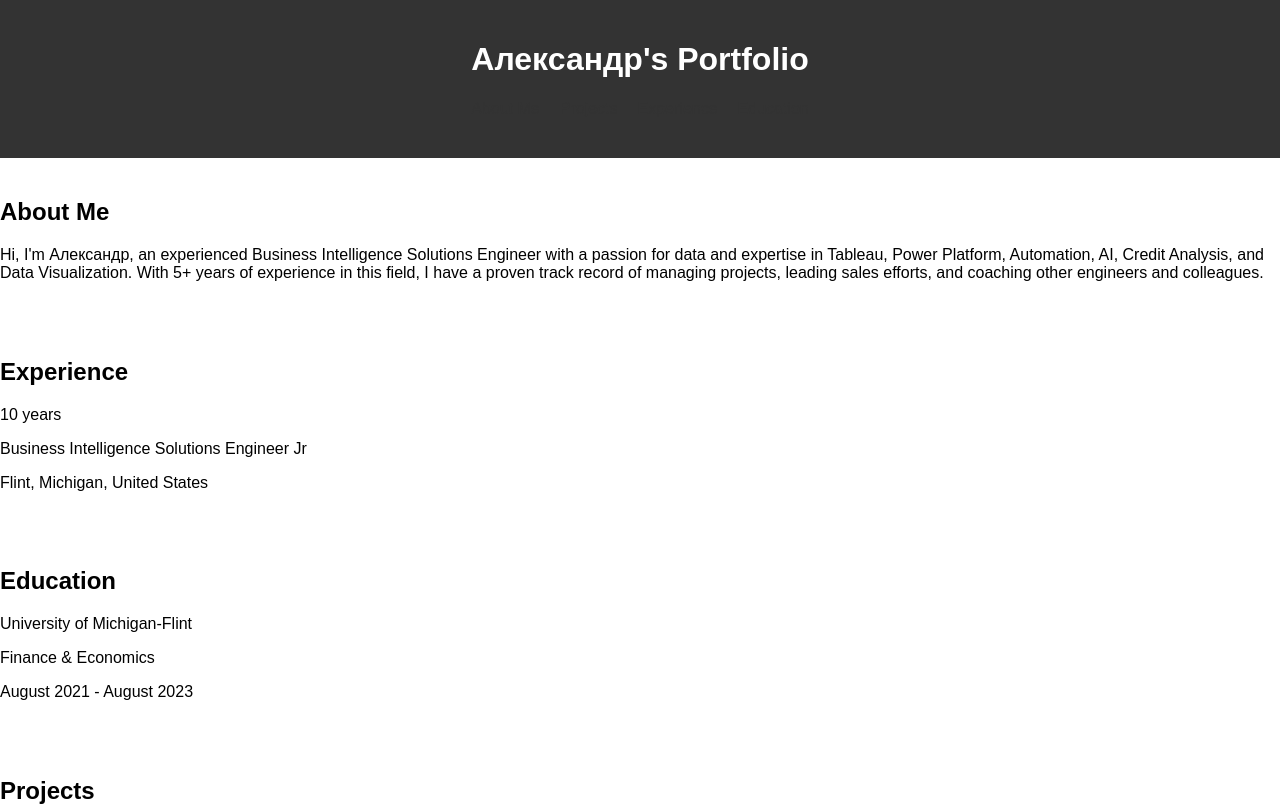
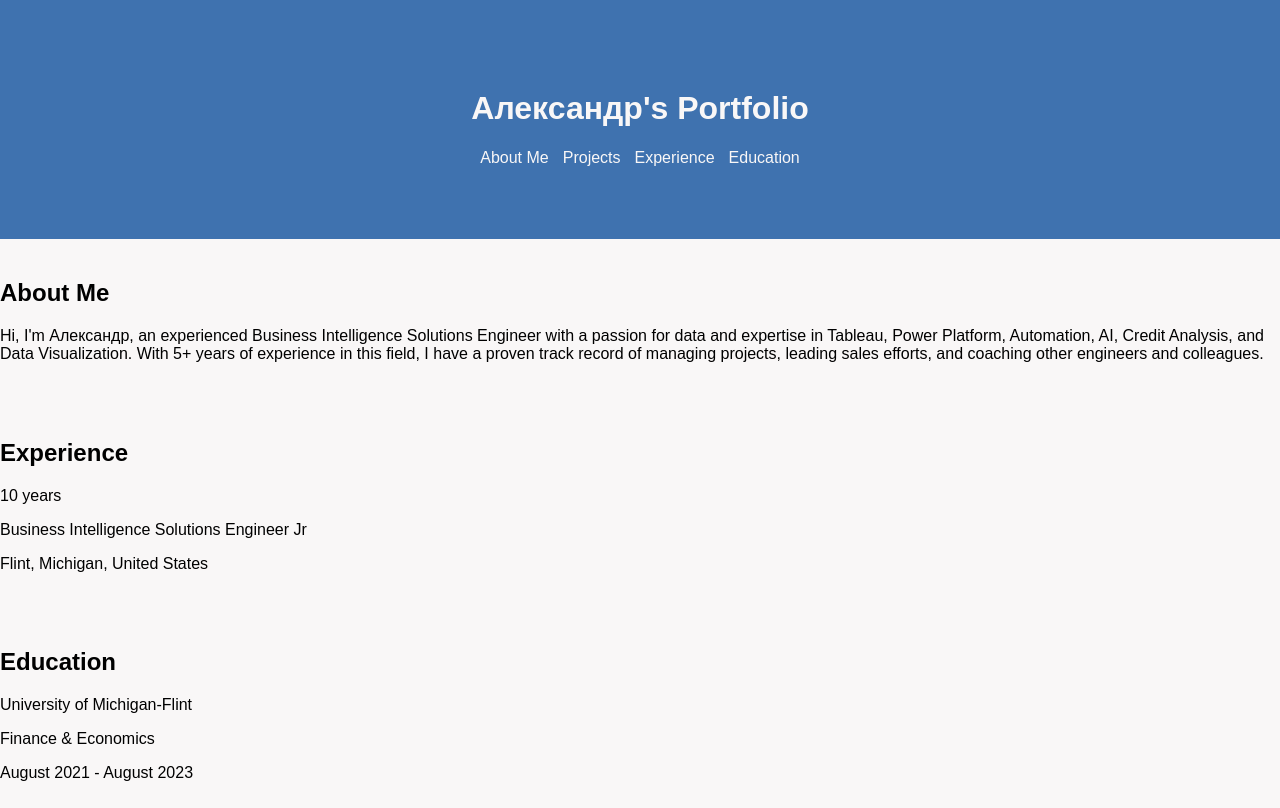
Before and after one commit to R3dFruitRollUp/R3dfruitrollup.github.io, a plain HTML site: page index.html in a window 1280 px wide. Shown: the top 808 px of the page. Drawn offline with Linux system fonts and the light colour scheme.

Commit message:
Update styles.css

```diff
--- a/styles.css
+++ b/styles.css
@@ -1,27 +1,30 @@
 body {
   font-family: Arial, sans-serif;
   margin: 0;
+  background-color: #F9F7F7;
 }
 
 header {
-  background-color: #333;
-  padding: 20px 0;
+  background-color: #3F72AF;
+  padding: 69px 0;
+  color: #F9F7F7;
 }
 
 header h1 {
-  color: white;
+  color: #F9F7F7;
   text-align: center;
 }
 
 nav {
   display: flex;
   justify-content: center;
-  gap: 20px;
-  margin-bottom: 20px;
+  gap:  14px;
+  margin-bottom: 3px;
+  color: #F9F7F7;
 }
 
 nav a {
-  color: #333;
+  color: #F9F7F7;
   text-decoration: none;
 }
 
@@ -62,8 +65,8 @@ section.active {
 }
 
 footer {
-  background-color: #333;
-  color: white;
+  background-color: #112D4E;
+  color: #F9F7F7;
   text-align: center;
   padding: 20px 0;
 }
```
